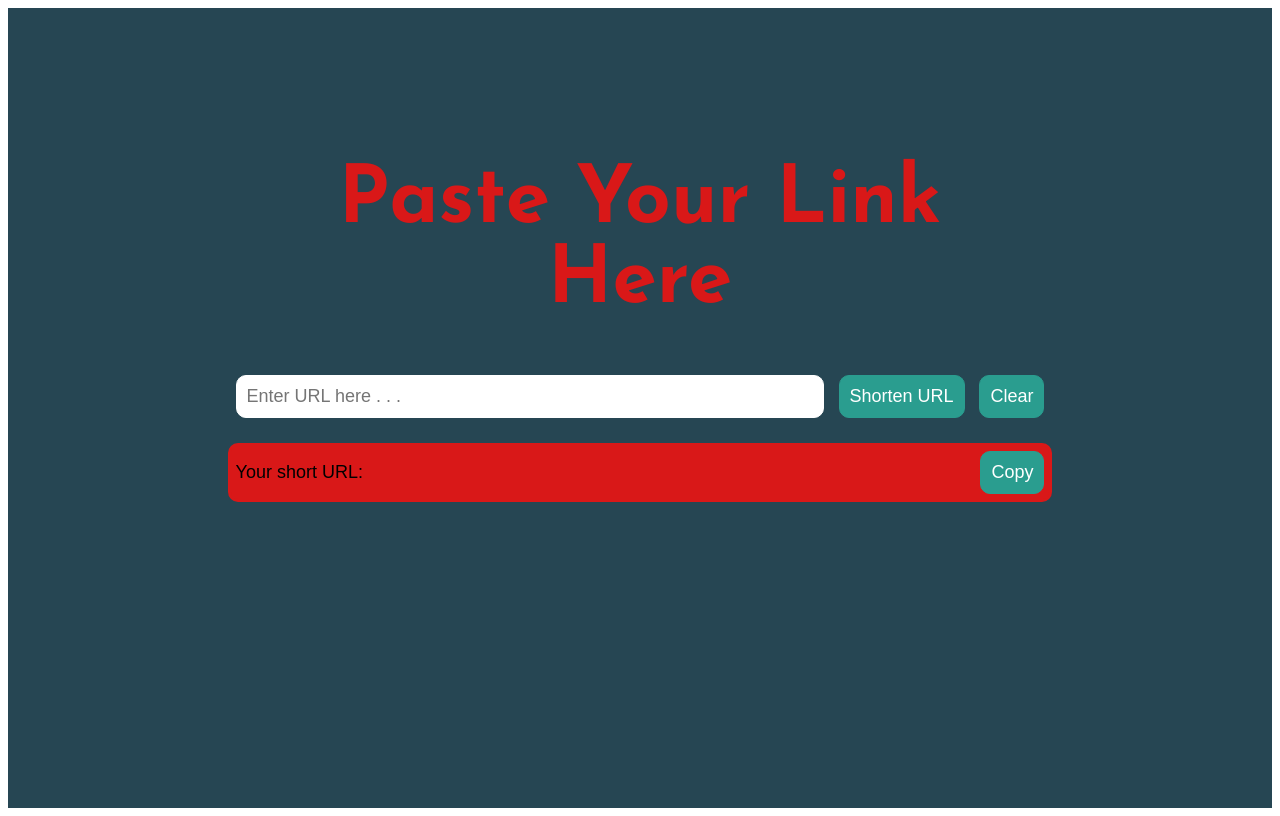
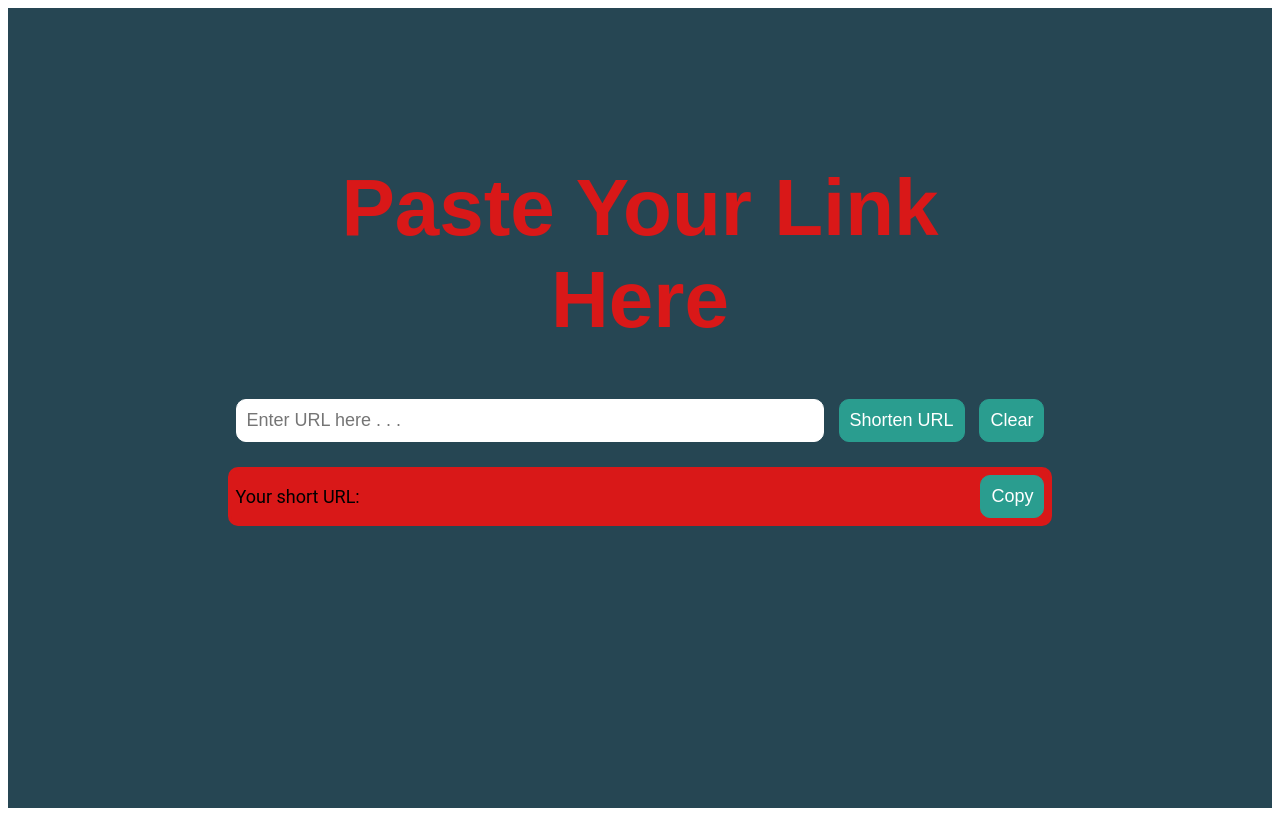
Before and after one commit to Gagandeep1305/my-repo, a plain HTML site: page index.html in a window 1280 px wide. Drawn offline with nearby package versions, Linux system fonts and the light colour scheme.

Commit message:
Update styles.css

```diff
--- a/styles.css
+++ b/styles.css
@@ -1,7 +1,7 @@
 main {
   background-color: #264653;
   height: 100vh;
-  font-family: "Avenir", sans-serif;
+  font-family: "Roboto", sans-serif;
 }
 
 #header-div {
@@ -9,7 +9,7 @@ main {
   margin: auto;
   padding-top: 100px;
   text-align: center;
-  font-family: "Josefin Sans", sans-serif;
+  font-family: "Alatsi", sans-serif;
   color:#d91818;
   font-size: 40px;
 }
```
